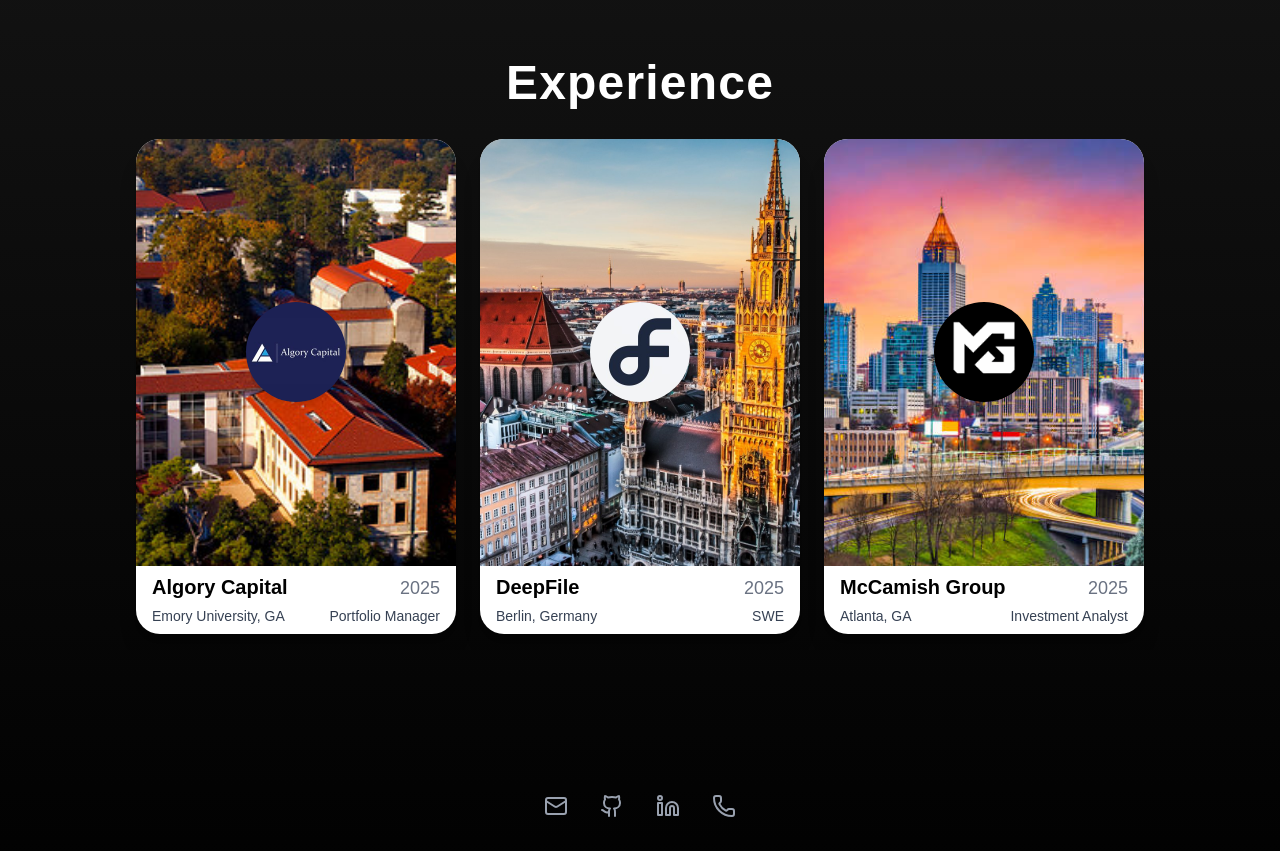
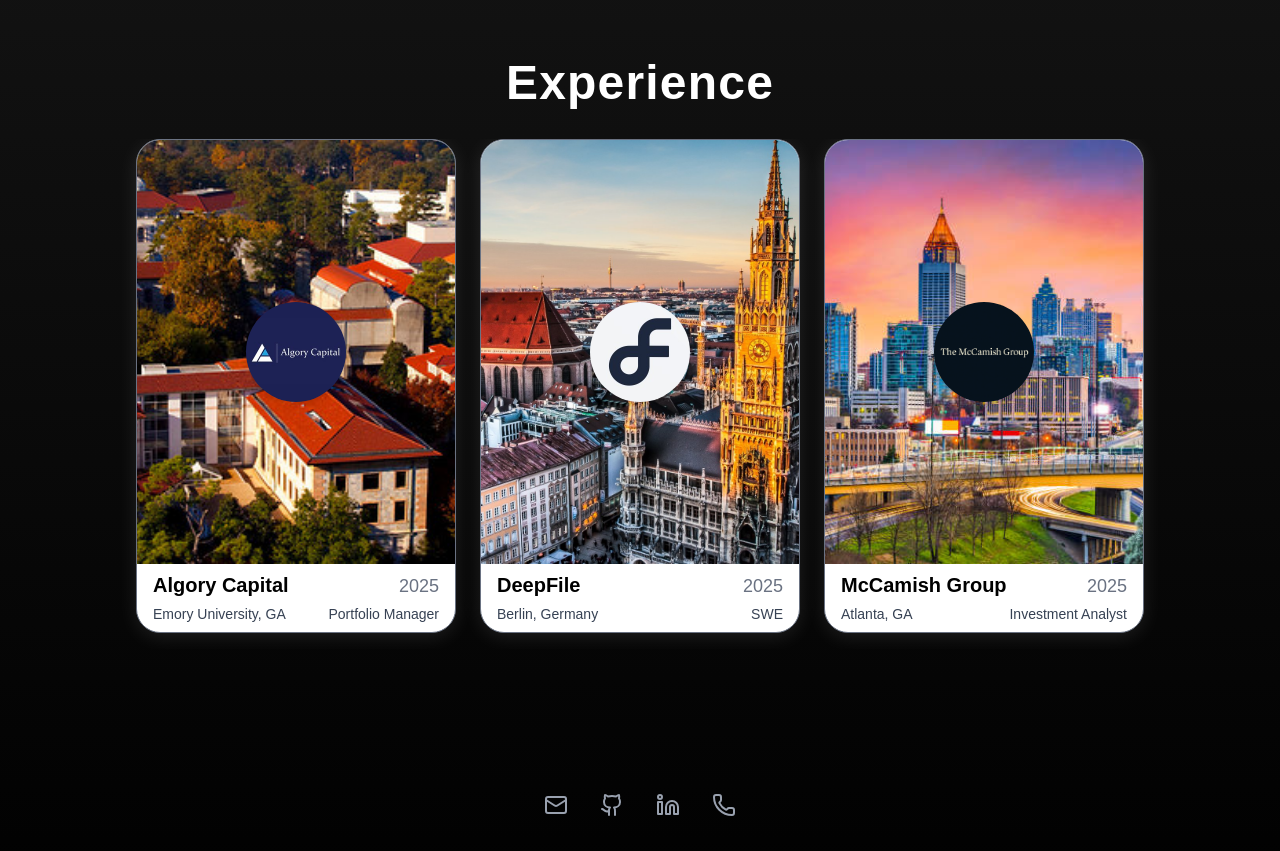
Before and after one commit to WilliamANeild/williamaneild.com, a Next.js app: page / in a window 1280 px wide. Shown: the part 2400-3251 px from the top of the page. Built offline with nearby package versions, Linux system fonts and the light colour scheme.

Commit message:
Fix import warnings and clean up display code blocks

```diff
--- a/package.json
+++ b/package.json
@@ -25,6 +25,7 @@
     "@types/node": "^20",
     "@types/react": "^19",
     "@types/react-dom": "^19",
+    "@types/react-syntax-highlighter": "^15.5.13",
     "eslint": "^9",
     "eslint-config-next": "15.2.1",
     "tailwindcss": "^4",
--- a/src/app/ExperienceSection.tsx
+++ b/src/app/ExperienceSection.tsx
@@ -31,7 +31,7 @@
     location: "Atlanta, GA",
     role: "Investment Analyst",
     bgSrc: "/atl.jpg",
-    logoSrc: "/McCamishLogo.png",
+    logoSrc: "/McCamish2.png",
     alt: "McCamish Logo over Atlanta",
   },
 ];
@@ -59,7 +59,7 @@
 }: ExperienceCardProps) => (
   <Link
     href={`/${id}`}
-    className="bg-white text-black rounded-3xl overflow-hidden shadow-xl flex-none w-80 transform transition-transform duration-300 hover:scale-95 flex flex-col"
+    className="bg-white text-black rounded-3xl overflow-hidden shadow-[0_4px_20px_rgba(255,255,255,0.1)] border border-gray-500 border-opacity-30 flex-none w-80 transform transition-transform duration-300 hover:scale-95 flex flex-col"
   >
     {/* Image Section */}
     <div className="relative w-full aspect-[3/4]">
--- a/src/app/algory/page.tsx
+++ b/src/app/algory/page.tsx
@@ -111,7 +111,7 @@
               />
             </div>
             <p className="text-center text-gray-400 py-2">
-              Viewing slide {pageNumber}
+              Presentation Slides
             </p>
           </div>
         </div>
--- a/src/app/deepfile/page.tsx
+++ b/src/app/deepfile/page.tsx
@@ -9,6 +9,7 @@
   useMsal,
   AuthenticatedTemplate,
   UnauthenticatedTemplate,
+  // @ts-ignore
 } from "@azure/msal-react";
 
 // MSAL-based React component code
--- a/src/app/mccamish/page.tsx
+++ b/src/app/mccamish/page.tsx
@@ -15,7 +15,7 @@
       {/* Header & Intro */}
       <div className="flex flex-col md:flex-row items-center gap-8">
         <div className="w-48 h-48 md:w-56 md:h-56 lg:w-64 lg:h-64 relative flex-shrink-0">
-          <Image src="/McCamishLogo.png" alt="McCamish Group Logo" fill className="object-contain" />
+          <Image src="/McCamish2.png" alt="McCamish Group Logo" fill className="object-contain" />
         </div>
         <div className="md:ml-6 lg:ml-8 flex-1">
           <h1 className="text-4xl font-bold">The McCamish Group</h1>
```
Also changed, not shown: public/McCamish2.png (added), 1 other file (tests, documents, lock files or other folders).
